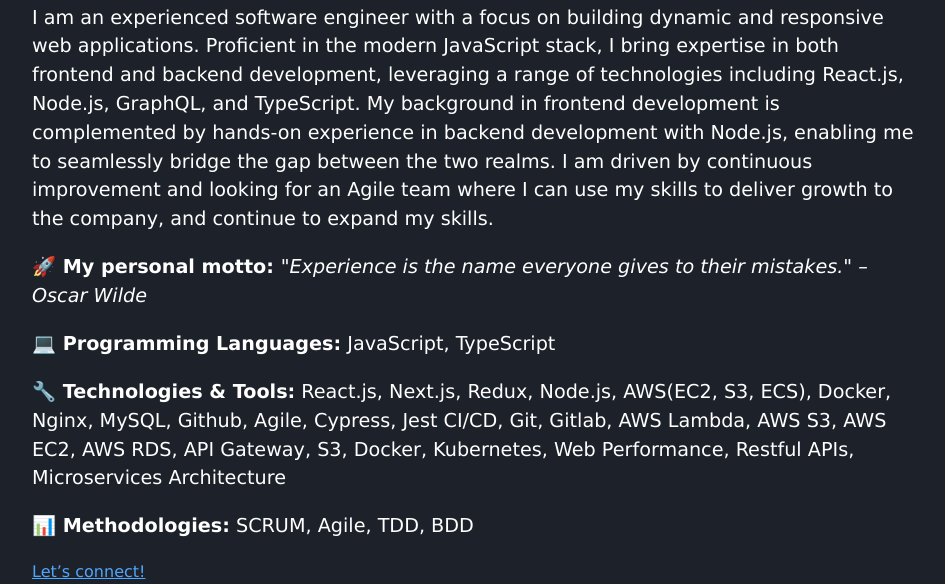
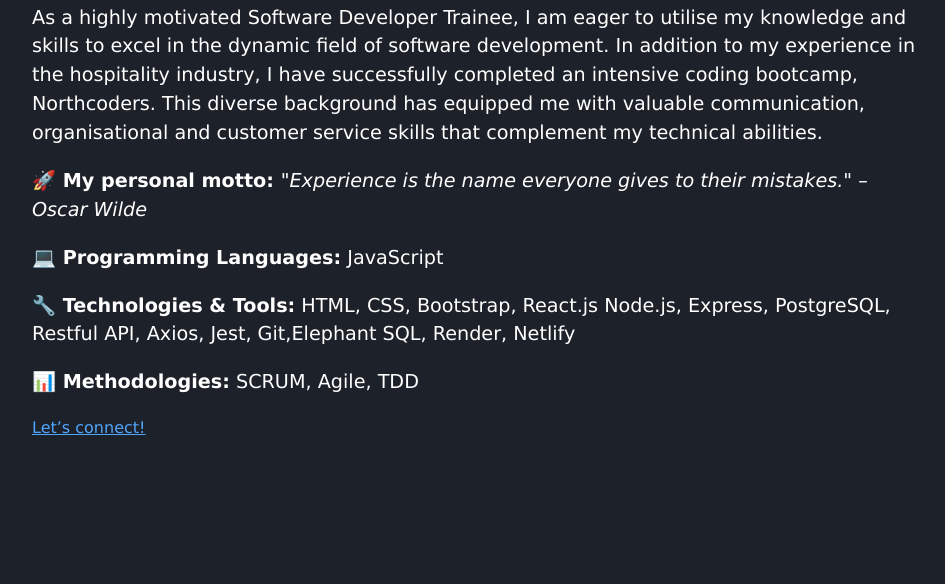
Before and after one commit to valy0804/valentinadev, a website: page public/index.html in a window 1280 px wide. Shown: the part 408-992 px from the top of the page, without its empty margins (164-1109 px from the left). After the commit the page ends 848 px from the top, so only its background shows below. Drawn offline with nearby package versions, Linux system fonts and the light colour scheme.

Commit message:
partial updates

```diff
--- a/public/index.html
+++ b/public/index.html
@@ -22,29 +22,29 @@
         </header>
         <div class="link_list">
             <!--a rel="me" href="/archive.html">Archive</a-->
-            <a class="link header-link" href="https://www.linkedin.com/in/liviu-sebastian-tudor-61aab7b0/" target="_blank">LinkedIn</a>
-            <a class="link header-link" href="https://github.com/" target="_blank">GitHub</a>
+            <a class="link header-link" href="https://www.linkedin.com/in/valentina-loghin-7802b9154/" target="_blank">LinkedIn</a>
+            <a class="link header-link" href="https://github.com/valy0804" target="_blank">GitHub</a>
             <a class="link header-link" href="https://docs.google.com/document/d/e/2PACX-1vRaT6iTMeYddwiQ3sb4yOxeudXeXRnDLFqRe_WbGlnwnCAjIo-FzpM8RddYpItWAZG-pQK1c1r7IA_h/pub" target="_blank">Resume</a>
         </div>
         <section>
             <h1 id="body-title">👋 Hi! I’m Valentina.</h1>
             <p>
-                I am an experienced software engineer with a focus on building dynamic and responsive web applications. Proficient in the modern JavaScript stack, I bring expertise in both frontend and backend development, leveraging a range of technologies including React.js, Node.js, GraphQL, and TypeScript. My background in frontend development is complemented by hands-on experience in backend development with Node.js, enabling me to seamlessly bridge the gap between the two realms. I am driven by continuous improvement and looking for an Agile team where I can use my skills to deliver growth to the company,  and continue to expand my skills.
+
+As a highly motivated Software Developer Trainee, I am eager to utilise my knowledge and skills to excel in the dynamic field of software development. In addition to my experience in the hospitality industry, I have successfully completed an intensive coding bootcamp, Northcoders. This diverse background has equipped me with valuable communication, organisational and customer service skills that complement my technical abilities.
             </p>
             <p>
                 <strong>🚀 My personal motto: </strong><i>"Experience is the name everyone gives to their mistakes." – Oscar Wilde</i>
             </p>
-            <p><strong>💻 Programming Languages:</strong> JavaScript, TypeScript</p>
-            <p><strong>🔧 Technologies & Tools:</strong> React.js, Next.js, Redux, Node.js, AWS(EC2, S3, ECS), Docker, Nginx, MySQL,  Github, Agile, Cypress, Jest
-                CI/CD, Git, Gitlab, AWS Lambda, AWS S3, AWS EC2, AWS RDS,  API Gateway, S3,
-                Docker, Kubernetes, Web Performance, Restful APIs, Microservices Architecture
-
+            <p><strong>💻 Programming Languages:</strong> JavaScript</p>
+            <p><strong>🔧 Technologies & Tools:</strong> HTML, CSS, Bootstrap, React.js
+                Node.js, Express, PostgreSQL, Restful API, Axios, Jest,
+                Git,Elephant SQL, Render, Netlify
             </p>
-            <p><strong>📊 Methodologies:</strong> SCRUM, Agile, TDD, BDD</p>
+            <p><strong>📊 Methodologies:</strong> SCRUM, Agile, TDD </p>
 
             </p>
 
-            <a href="https://www.linkedin.com/in/liviu-sebastian-tudor-61aab7b0/" class="link" target="_blank">Let’s connect!</a>
+            <a href="https://www.linkedin.com/in/valentina-loghin-7802b9154/" class="link" target="_blank">Let’s connect!</a>
     </div>
     <script src="https://cdnjs.cloudflare.com/ajax/libs/flowbite/1.8.1/flowbite.min.js"></script>
 </body>
```
